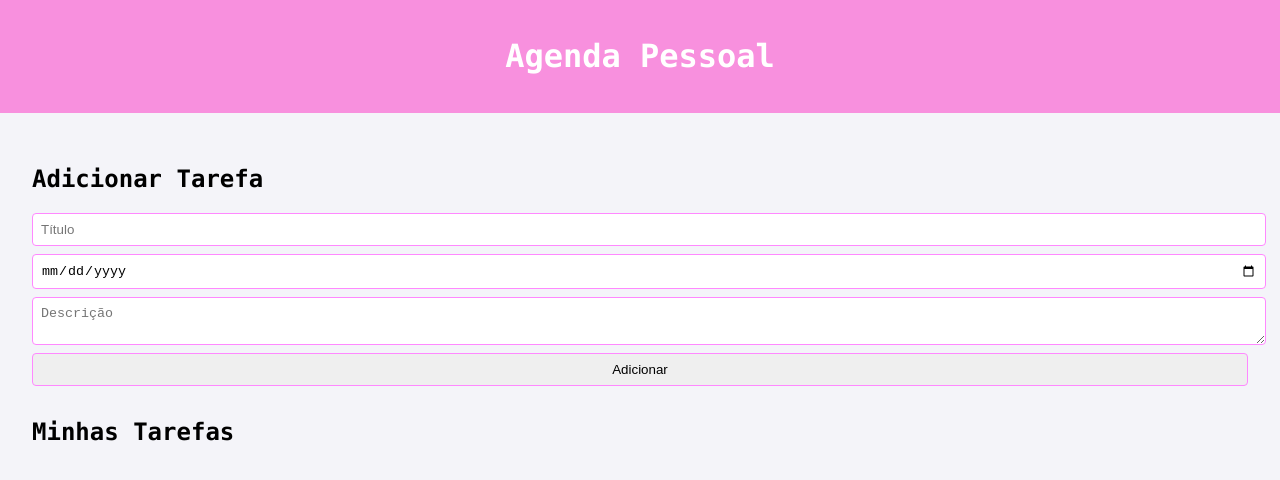
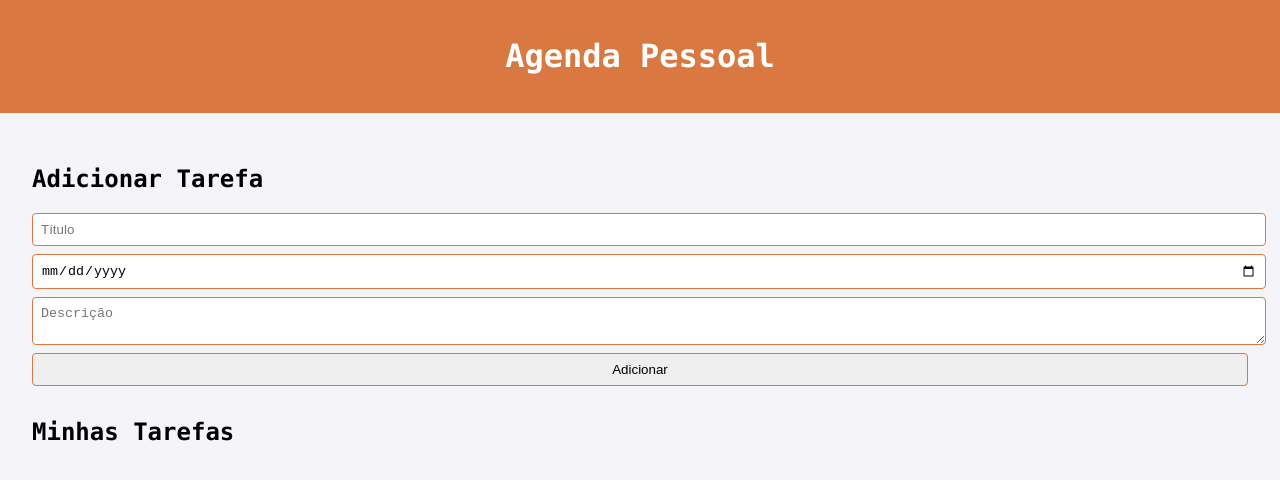
Before and after one commit to malufaccin/AgendaPessoal, a plain HTML site: page index.html in a window 1280 px wide. Drawn offline with Linux system fonts and the light colour scheme.

Commit message:
Update styles.css

```diff
--- a/styles.css
+++ b/styles.css
@@ -6,7 +6,7 @@ body {
 }
 
 header {
-    background-color: #f890de;
+    background-color: #D97941;
     color: white;
     text-align: center;
     padding: 1rem 0;
@@ -25,7 +25,7 @@ form input, form textarea, form button {
     width: 100%;
     margin: 0.5rem 0;
     padding: 0.5rem;
-    border: 1px solid #ff88ff;
+    border: 1px solid #D97941;
     border-radius: 4px;
 }
 
```
